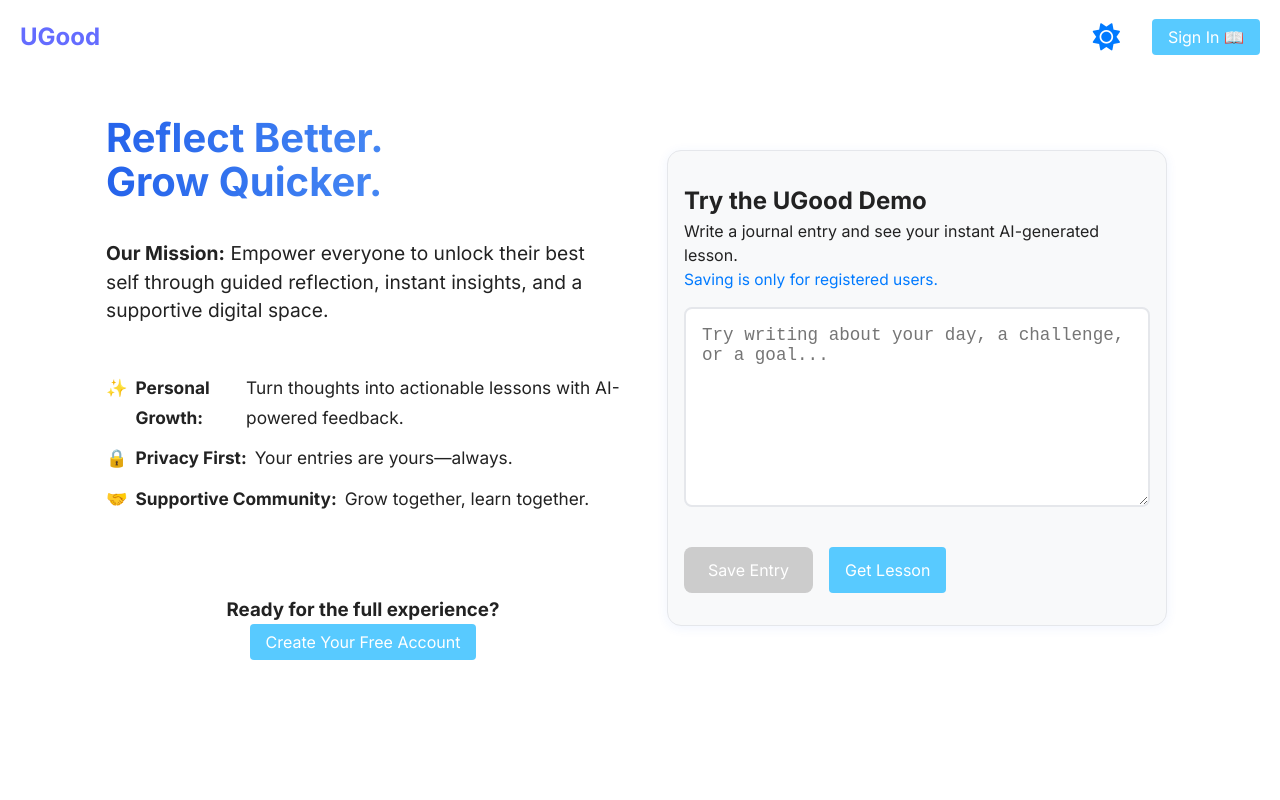
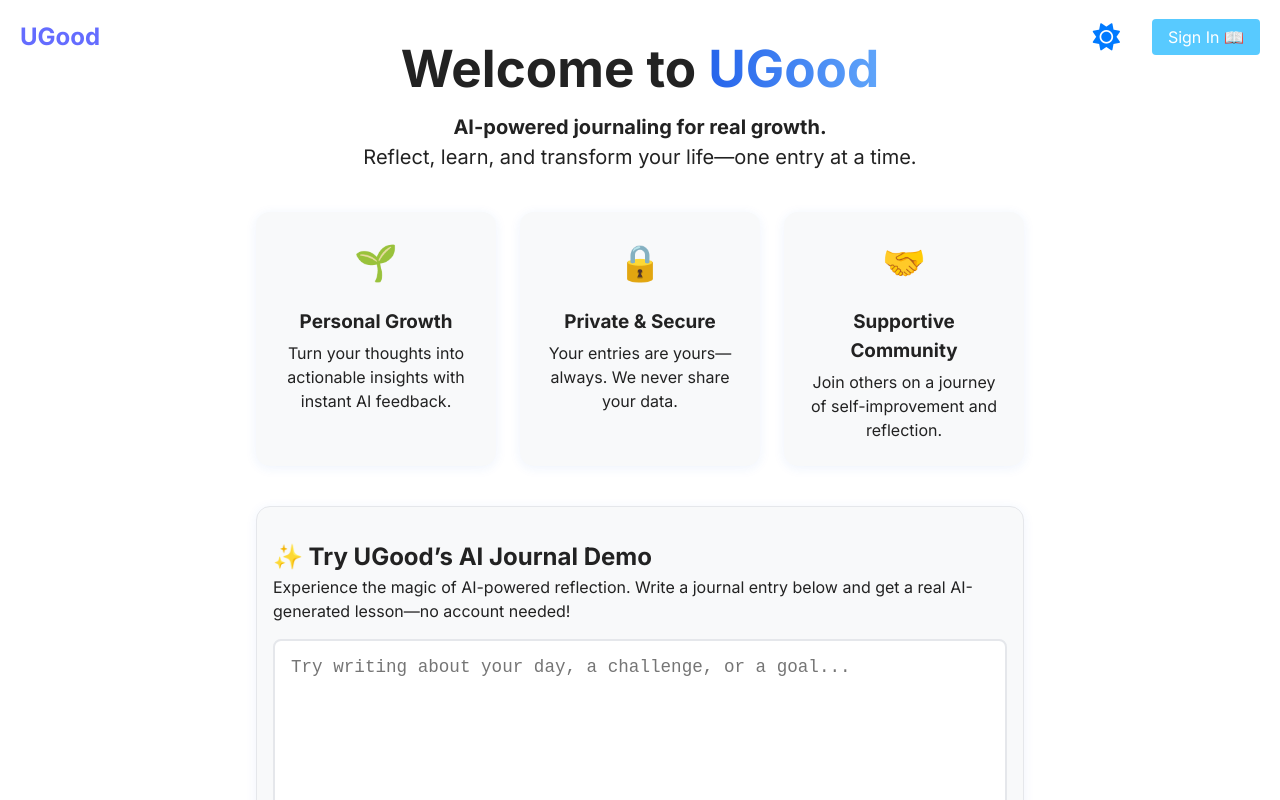
Before and after one commit to skunapuli03/ugood, a React (Vite) app: page /about in a window 1280 px wide. Shown: the top 800 px of the page. Built offline with nearby package versions, Linux system fonts and the light colour scheme.

Commit message:
updated user count!

```diff
--- a/src/App.css
+++ b/src/App.css
@@ -623,102 +623,6 @@ button:hover,
   margin-top: 2.5rem;
 }
 
-.about-split {
-  display: flex;
-  gap: 2.5rem;
-  max-width: 1100px;
-  margin: 0 auto;
-  padding: 2.5rem 1rem 4rem 1rem;
-  min-height: 80vh;
-}
-
-.about-left, .about-right {
-  flex: 1 1 0;
-  display: flex;
-  flex-direction: column;
-  justify-content: center;
-}
-
-.about-slogan {
-  font-size: 2.5rem;
-  font-weight: 900;
-  margin-bottom: 1.2rem;
-  background: linear-gradient(90deg, #2563eb 0%, #60a5fa 100%);
-  -webkit-background-clip: text;
-  -webkit-text-fill-color: transparent;
-  background-clip: text;
-}
-
-.about-mission {
-  font-size: 1.2rem;
-  margin-bottom: 1.5rem;
-  color: var(--color-text);
-}
-
-.about-values-list {
-  margin: 1.5rem 0 2rem 0;
-  font-size: 1.08rem;
-  color: var(--color-text);
-  line-height: 1.7;
-  list-style: none;
-  padding: 0;
-}
-.about-values-list li {
-  margin-bottom: 0.7rem;
-  display: flex;
-  align-items: flex-start;
-  gap: 0.5rem;
-}
-
-.about-cta {
-  margin-top: 2.5rem;
-}
-
-.about-right {
-  align-items: stretch;
-}
-
-.about-demo {
-  background: var(--color-card);
-  border-radius: 14px;
-  box-shadow: 0 2px 12px rgba(37,99,235,0.07);
-  padding: 2rem 1rem;
-  color: var(--color-text);
-  border: 1px solid var(--color-border);
-  min-width: 320px;
-  max-width: 500px;
-  margin: 0 auto;
-  display: flex;
-  flex-direction: column;
-  justify-content: center;
-}
-
-.about-demo-entry {
-  margin-top: 1rem;
-  display: flex;
-  flex-direction: column;
-  gap: 1rem;
-}
-.about-demo-buttons {
-  display: flex;
-  gap: 1rem;
-  flex-wrap: wrap;
-}
-.about-demo-note {
-  font-size: 0.97rem;
-  color: var(--color-accent);
-  margin-top: 0.7rem;
-  text-align: center;
-}
-.about-demo-lesson {
-  background: var(--color-bg);
-  border-radius: 8px;
-  padding: 1rem;
-  margin-top: 1rem;
-  border: 1px solid var(--color-border);
-  color: var(--color-text);
-}
-
 @media (max-width: 900px) {
   .landing-content {
     max-width: 100vw;
@@ -732,16 +636,6 @@ button:hover,
     align-items: center;
   }
   .about-hero-card {
-    max-width: 100%;
-    min-width: 0;
-    width: 100%;
-  }
-  .about-split {
-    flex-direction: column;
-    gap: 2rem;
-    padding: 1.5rem 0.5rem 2rem 0.5rem;
-  }
-  .about-demo {
     max-width: 100%;
     min-width: 0;
     width: 100%;
--- a/src/App.jsx
+++ b/src/App.jsx
@@ -226,7 +226,7 @@ function App() {
                   animate={{ scale: 1, opacity: 1 }}
                   transition={{ ease: "easeInOut", duration: 0.5, type: "spring", stiffness: 50 }}
                 >
-                   6</motion.span> people journaling their way to growth!</p>
+                   7</motion.span> people journaling their way to growth!</p>
                 <div className="onboard-buttons">
                   <Link to="/auth" state={journals/*this needs to lead to a demo version */}>
                     <motion.button className="landing-try-ugood"
--- a/src/about.jsx
+++ b/src/about.jsx
@@ -38,16 +38,15 @@ const About = () => {
   return (
     <>
       <Navbar />
-      <div className="about-split">
-        {/* LEFT: Mission, Slogan, Values */}
-        <section className="about-left">
+      <div className="about-page">
+        {/* HERO SECTION */}
+        <section className="about-hero">
           <motion.h1
-            className="about-slogan"
             initial={{ opacity: 0, y: -40 }}
             animate={{ opacity: 1, y: 0 }}
             transition={{ duration: 0.7 }}
           >
-            Reflect Better.<br />Grow Quicker.
+            Welcome to <span className="ugood-gradient">UGood</span>
           </motion.h1>
           <motion.p
             className="about-mission"
@@ -55,34 +54,40 @@ const About = () => {
             animate={{ opacity: 1, y: 0 }}
             transition={{ delay: 0.2, duration: 0.7 }}
           >
-            <strong>Our Mission:</strong> Empower everyone to unlock their best self through guided reflection, instant insights, and a supportive digital space.
+            <strong>AI-powered journaling for real growth.</strong>
+            <br />
+            Reflect, learn, and transform your life—one entry at a time.
           </motion.p>
-          <ul className="about-values-list">
-            <li>✨ <strong>Personal Growth:</strong> Turn thoughts into actionable lessons with AI-powered feedback.</li>
-            <li>🔒 <strong>Privacy First:</strong> Your entries are yours—always.</li>
-            <li>🤝 <strong>Supportive Community:</strong> Grow together, learn together.</li>
-          </ul>
-          <div className="about-cta">
-            <h3>Ready for the full experience?</h3>
-            <Link to="/auth">
-              <motion.button
-                className="primary"
-                whileHover={{ scale: 1.07 }}
-                whileTap={{ scale: 0.97 }}
+          <motion.div
+            className="about-hero-cards"
+            initial={{ opacity: 0, y: 30 }}
+            animate={{ opacity: 1, y: 0 }}
+            transition={{ delay: 0.4, duration: 0.7 }}
           >
-                Create Your Free Account
-              </motion.button>
-            </Link>
+            <div className="about-hero-card">
+              <span role="img" aria-label="growth" className="about-hero-emoji">🌱</span>
+              <h3>Personal Growth</h3>
+              <p>Turn your thoughts into actionable insights with instant AI feedback.</p>
             </div>
+            <div className="about-hero-card">
+              <span role="img" aria-label="privacy" className="about-hero-emoji">🔒</span>
+              <h3>Private & Secure</h3>
+              <p>Your entries are yours—always. We never share your data.</p>
+            </div>
+            <div className="about-hero-card">
+              <span role="img" aria-label="community" className="about-hero-emoji">🤝</span>
+              <h3>Supportive Community</h3>
+              <p>Join others on a journey of self-improvement and reflection.</p>
+            </div>
+          </motion.div>
         </section>
 
-        {/* RIGHT: Interactive Demo */}
-        <section className="about-right">
-          <div className="about-demo">
-            <h2>Try the UGood Demo</h2>
+        {/* DEMO SECTION */}
+        <section className="about-demo">
+          <h2>✨ Try UGood’s AI Journal Demo</h2>
           <p>
-              Write a journal entry and see your instant AI-generated lesson.<br />
-              <span className="about-demo-note">Saving is only for registered users.</span>
+            Experience the magic of AI-powered reflection.
+            Write a journal entry below and get a real AI-generated lesson—no account needed!
           </p>
           <div className="about-demo-entry">
             <textarea
@@ -128,7 +133,26 @@ const About = () => {
               )}
             </AnimatePresence>
           </div>
+          <div className="about-demo-note">
+            <span>Saving is only available for registered users.</span>
           </div>
+        </section>
+
+        {/* CTA SECTION */}
+        <section className="about-cta">
+          <h2>Ready for the full experience?</h2>
+          <p>
+            Create your free account to save entries, track your growth, and unlock all features.
+          </p>
+          <Link to="/auth">
+            <motion.button
+              className="primary"
+              whileHover={{ scale: 1.07 }}
+              whileTap={{ scale: 0.97 }}
+            >
+              Create Your Free Account
+            </motion.button>
+          </Link>
         </section>
       </div>
 
```
Lines whose indentation alone changed are shown as unchanged.
